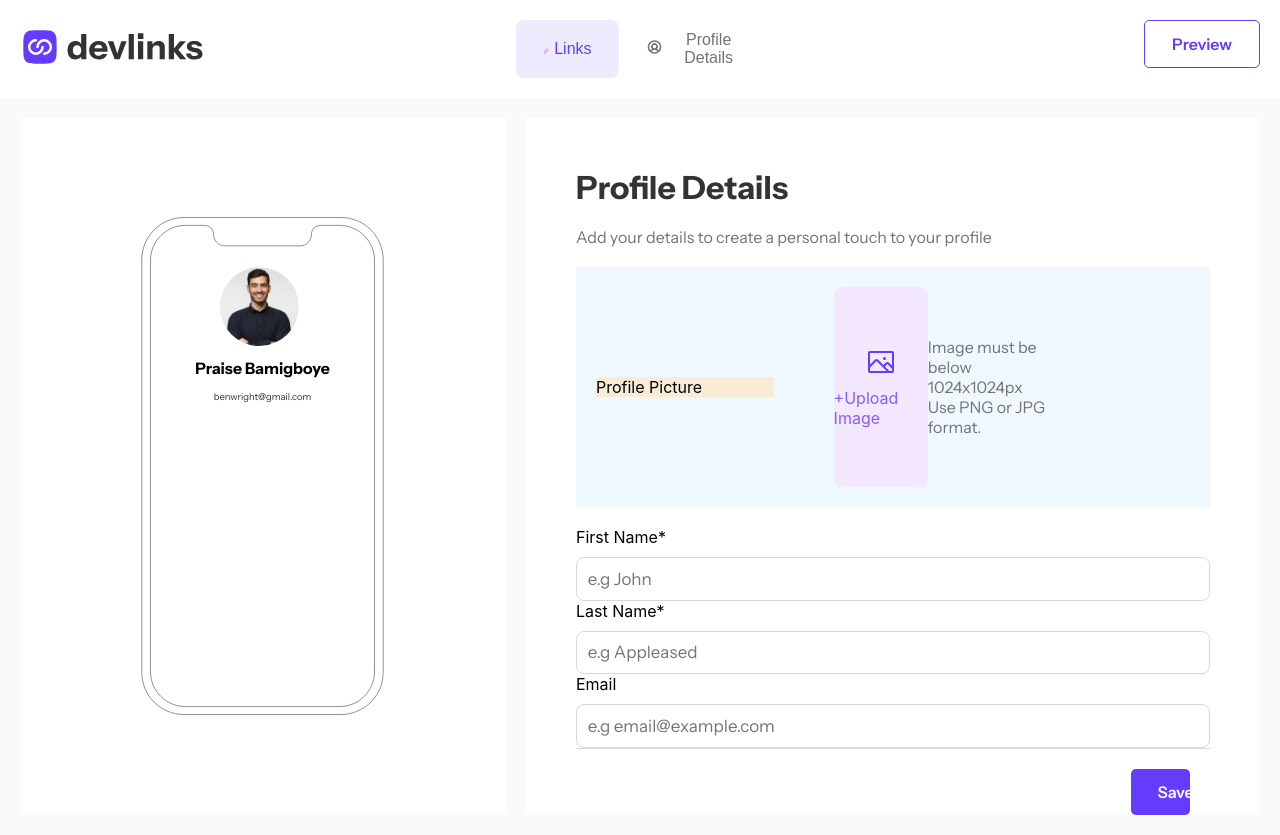
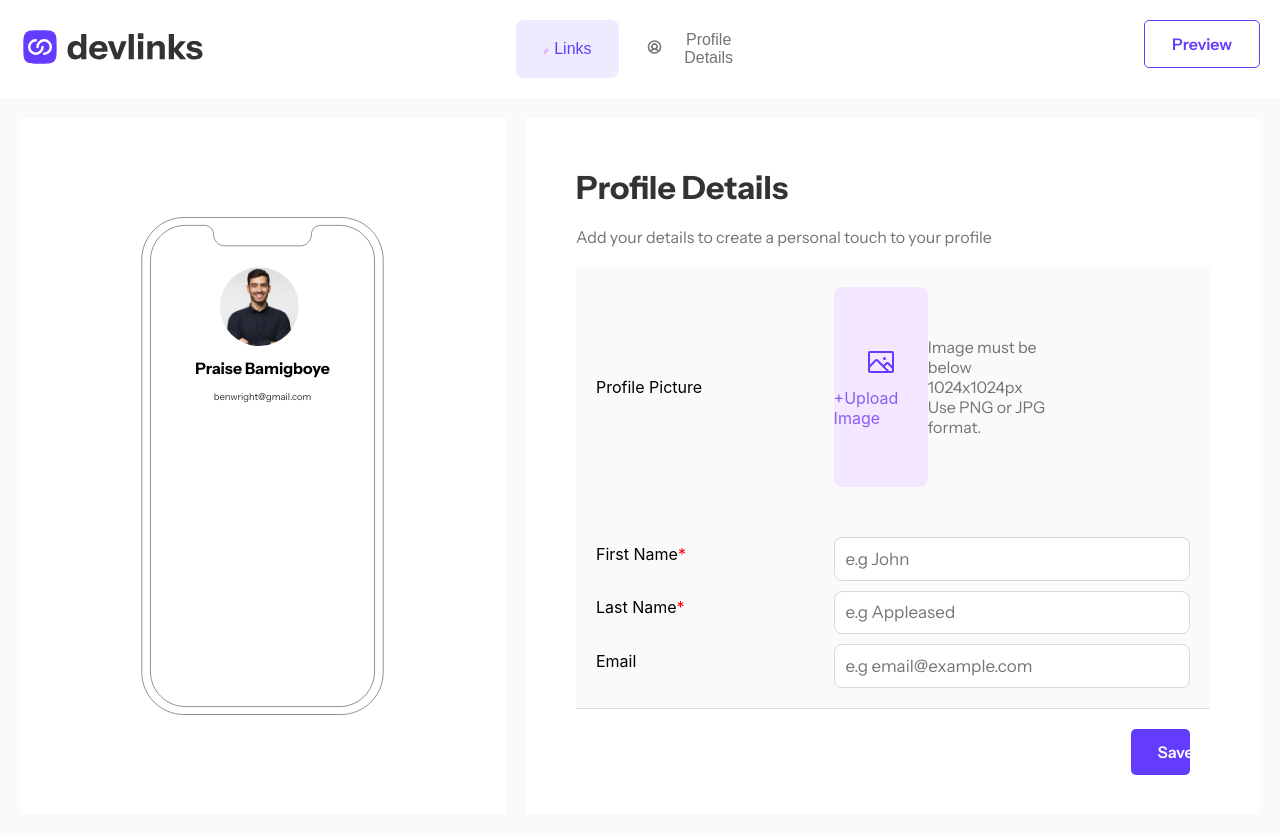
Before and after one commit to deeola/devlinks, a React (Create React App) app in the folder my-app/: page / in a window 1280 px wide. Built offline with nearby package versions, Linux system fonts and the light colour scheme.

Commit message:
style form

```diff
--- a/my-app/src/pages/Profile/Profile.css
+++ b/my-app/src/pages/Profile/Profile.css
@@ -17,19 +17,57 @@
 
   .profile-details{
     margin-bottom: 20px;
+
+  }
+
+  .profile-details-subtext{
+    margin-bottom: 20px;
   }
 
   .profile-picture-container{
-    background-color: aliceblue;
-    margin: 20px 0px;
+    background-color: #fafafa;
+    /* margin: 20px 0px; */
     padding: 20px;
   }
 
   .profile-picture-text{
     width: 30%;
-    background-color: antiquewhite;
+
+
   }
 
   .upload-image-container{
     width: 60% ;
   }
+
+  .form{
+    background-color: #fafafa;
+    padding: 20px;
+  }
+
+
+  .form_control{
+    display: flex;
+    justify-content: space-between;
+    align-items: center;
+
+  }
+
+ .label-container {
+/* width: 30%; */
+
+ }
+
+ .label-container label{
+
+ }
+
+ .label-container span{
+   color: red;
+ }
+
+
+ .inputfield-container{
+   width: 60%;
+
+ }
--- a/my-app/src/pages/Profile/Profile.tsx
+++ b/my-app/src/pages/Profile/Profile.tsx
@@ -5,72 +5,80 @@ import InputField from "../../components/Input/InputField";
 import Button from "../../components/Button/Button";
 import "./Profile.css";
 
-
-
 export default function Profile() {
   return (
     <div className="profile-container">
       <div>
         <div>
           <MHeader className="profile-details" text="Profile Details" />
-            <MBody className="profile-details-subtext" text="Add your details to create a personal touch to your profile" />
+          <MBody
+            className="profile-details-subtext"
+            text="Add your details to create a personal touch to your profile"
+          />
         </div>
         <div className="profile-picture-container">
           <p className="profile-picture-text">Profile Picture</p>
           <div className="upload-image-container">
-                    <UploadImage text="Image must be below 1024x1024px" subtext="Use PNG or JPG format." />
+            <UploadImage
+              text="Image must be below 1024x1024px"
+              subtext="Use PNG or JPG format."
+            />
           </div>
         </div>
-
-
-
-
       </div>
-            <form>
+      <form className="form">
         <div className="form_control">
           <div className="label-container">
-                        <label>First Name</label><span>*</span>
+            <label>First Name</label>
+            <span>*</span>
           </div>
-                    <InputField type="text" id="name" name="first_name" placeholder="e.g John" />
+          <div className="inputfield-container">
+          <InputField
+            type="text"
+            id="name"
+            name="first_name"
+            placeholder="e.g John"
+          />
+          </div>
+
         </div>
 
         <div className="form_control">
           <div className="label-container">
-                        <label>Last Name</label><span>*</span>
+            <label>Last Name</label>
+            <span>*</span>
           </div>
-
-                    <InputField type="" id="name" name="last_name" placeholder="e.g Appleased" />
-                    </div>
-
-                    <div className="form_control">
-                    <div className="label-container">
-                        <label>Email</label>
-                        </div>
-                        <InputField id="email" name="email" placeholder="e.g email@example.com" />
-
-                    </div>
-
-            </form>
-
-
-
-            <div>
-
-
-            <div className="custome-save-button">
-        <Button
-          classname="custom-button"
-          text="Save"
-
+          <div className="inputfield-container">
+          <InputField
+            type=""
+            id="name"
+            name="last_name"
+            placeholder="e.g Appleased"
           />
           </div>
 
 
         </div>
-
-
-
+        <div className="form_control">
+          <div className="label-container">
+            <label>Email</label>
+          </div>
+          <div className="inputfield-container">
+          <InputField
+            id="email"
+            name="email"
+            placeholder="e.g email@example.com"
+          />
+          </div>
 
         </div>
-    )
+      </form>
+
+      <div>
+        <div className="custome-save-button">
+          <Button classname="custom-button" text="Save" />
+        </div>
+      </div>
+    </div>
+  );
 }
```
Lines whose indentation alone changed are shown as unchanged.
